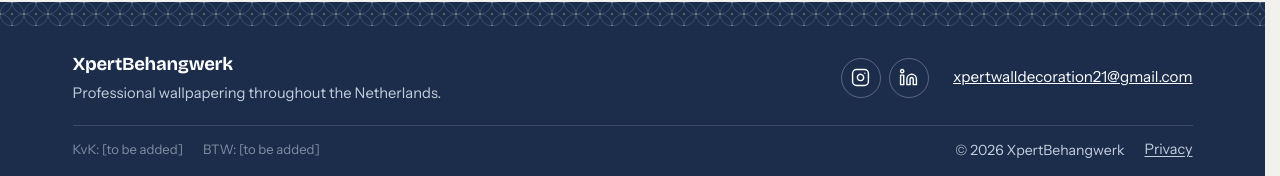
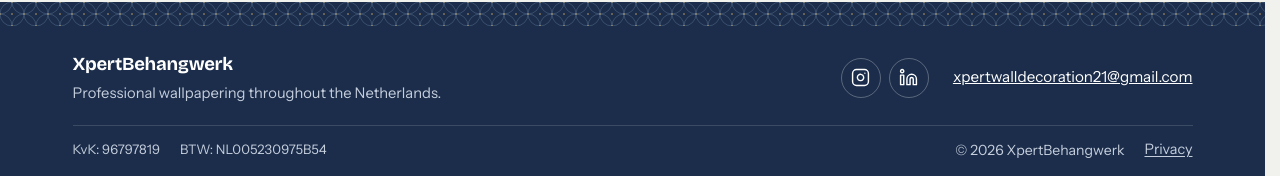
Before and after one commit to XpertBehangwerk/Portfolio, a plain HTML site: page index.html in a window 1280 px wide. Shown: the part 2117-2293 px from the top of the page. Drawn offline with Linux system fonts and the light colour scheme.

Commit message:
kvk and btw

```diff
--- a/index.html
+++ b/index.html
@@ -500,8 +500,8 @@ button.tile{cursor:zoom-in}
     emailName:   'xpertwalldecoration21',  // the part before the @
     emailDomain: 'gmail.com',              // the part after the @
     phone: '',                          // for example '+31 6 12345678'. Leave empty to hide.
-    kvk:   '',                          // your KvK number, for example '12345678'. While empty, the footer shows a placeholder.
-    btw:   '',                          // your BTW number, for example 'NL123456789B01'. While empty, the footer shows a placeholder.
+    kvk:   '96797819',                          // your KvK number, for example '12345678'. While empty, the footer shows a placeholder.
+    btw:   'NL005230975B54',                          // your BTW number, for example 'NL123456789B01'. While empty, the footer shows a placeholder.
     // Your social media pages, shown as icons in the footer (leave one empty to hide its icon).
     social: { instagram: 'https://www.instagram.com/xpertbehangwerk', linkedin: 'https://www.linkedin.com/in/gyor-csongor-496867301' },
     // The contact form sends its messages to your email address through the free service FormSubmit.
```
